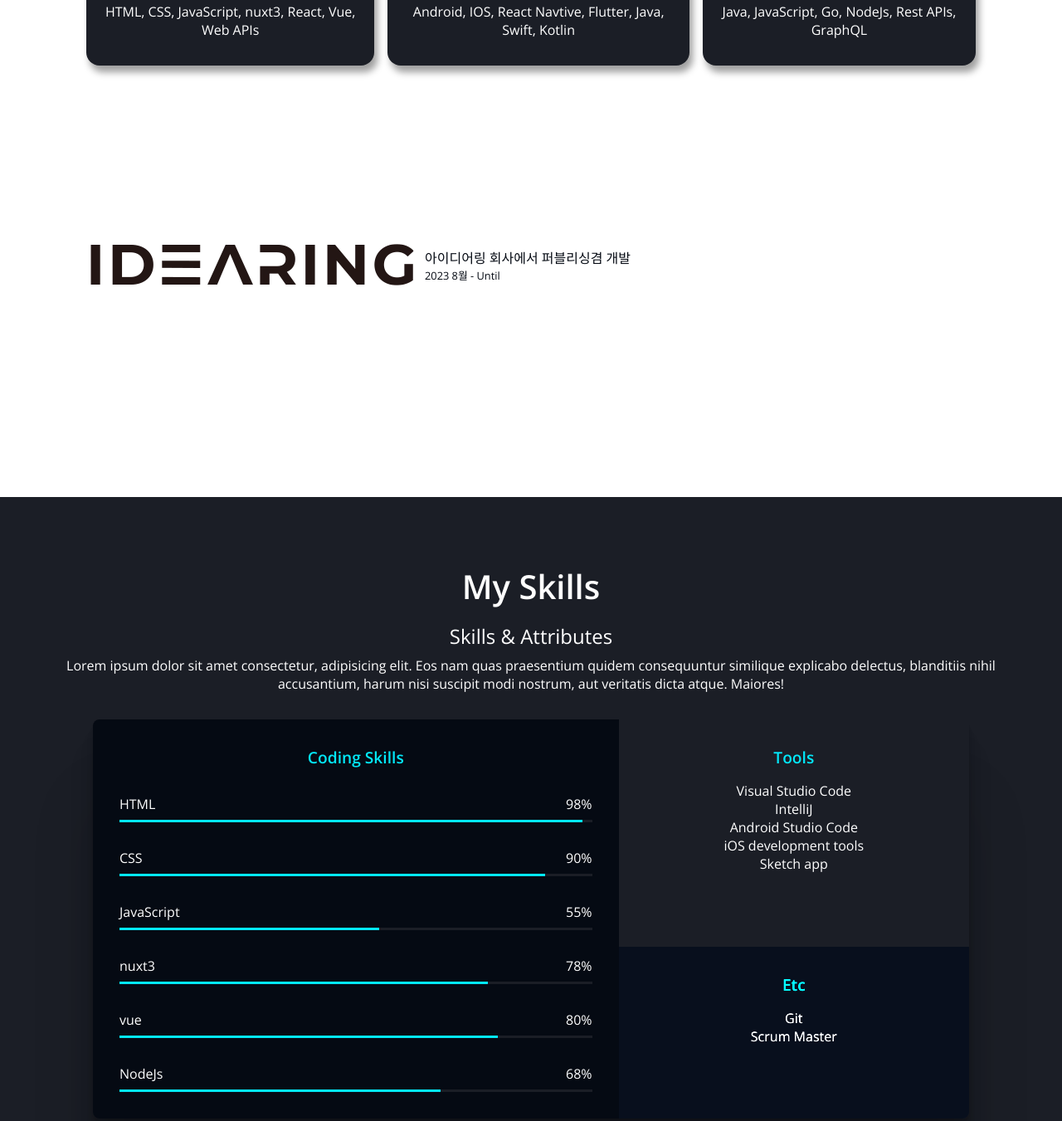
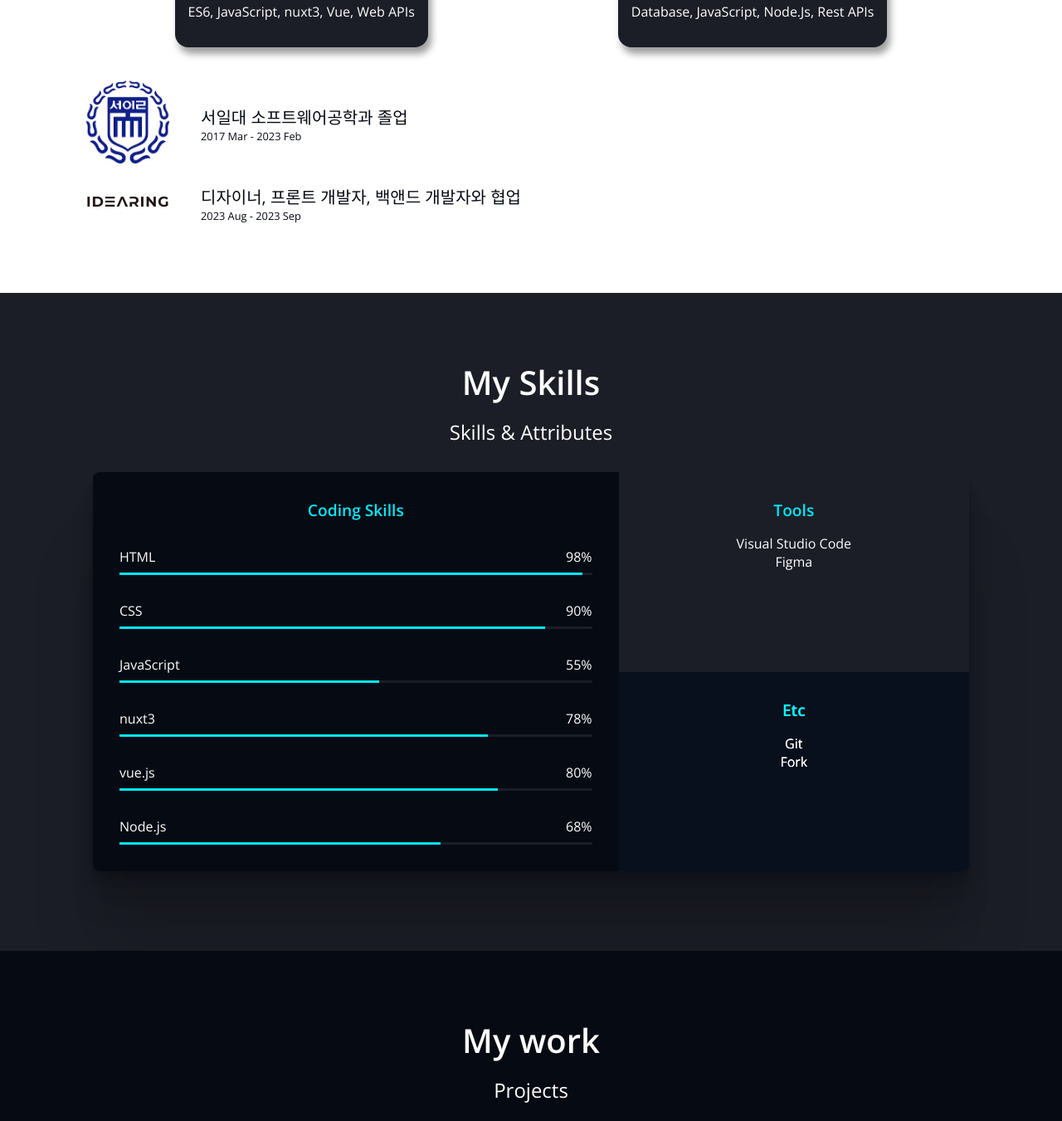
Before and after one commit to dr4549/portfolio1, a plain HTML site: page index.html in a window 1280 px wide. Shown: the part 1123-2474 px from the top of the page at 83% size. Drawn offline with nearby package versions, Linux system fonts and the light colour scheme.

Commit message:
홈 수정

```diff
--- a/css/style.css
+++ b/css/style.css
@@ -188,7 +188,7 @@ button:focus {
 /* About */
 .majors {
   display: flex;
-  justify-content: space-between;
+  justify-content: space-around;
   gap: 1rem;
   margin: 2.5rem 0;
 }
@@ -222,7 +222,19 @@ button:focus {
 .jobs {
   text-align: start;
 }
-
+.job__img {
+    margin: 0 30px 0 0;
+}
+.seoil {
+    width: 100px;
+    height: 100px;
+    object-fit: cover;
+}
+.idearing {
+    width: 100px;
+    height: 50px;
+    object-fit: cover;
+}
 .job {
   display: flex;
   align-items: center;
@@ -231,6 +243,7 @@ button:focus {
 }
 
 .job__name {
+    font-size: 1.25em;
   color: var(--color-primary);
 }
 
@@ -532,6 +545,7 @@ button:focus {
   }
 
   .major {
+    flex: 1;
     max-width: 25rem;
   }
 
--- a/index.html
+++ b/index.html
@@ -58,41 +58,45 @@
         <!-- About -->
         <section id="about" class="section max-container">
             <h2 class="title">About me</h2>
-            <p class="description">어필내용</p>
+            <p class="description">퍼블리셔와 개발자를 꿈꾸는 김정환입니다.</p>
             <ul class="majors">
                 <li class="major">
                     <i class="fa-brands fa-html5 major__icon" ></i>
                     <p class="major__title">Front-end</p>
-                    <p>HTML, CSS, JavaScript, nuxt3, React, Vue, Web APIs</p>
+                    <p>ES6, JavaScript, nuxt3,  Vue, Web APIs</p>
                 </li>
-                <li class="major">
+                <!-- <li class="major">
                     <i class="fa-solid fa-mobile major__icon"></i>
                     <p class="major__title">Mobile</p>
                     <p>Android, IOS, React Navtive, Flutter, Java, Swift, Kotlin</p>
-                </li>
+                </li> -->
                 <li class="major">
                     <i class="fa-solid fa-server major__icon"></i>
                     <p class="major__title">Back-end</p>
-                    <p>Java, JavaScript, Go, NodeJs, Rest APIs, GraphQL</p>
+                    <p>Database, JavaScript, Node.Js, Rest APIs</p>
                 </li>
             </ul>
             <ul class="jobs">
-                <li class="job"><img class="idearing"  src="images/jobs/idearing.webp" alt="idearing logo">
+                    <li class="job">
+                        <div class="job__img">
+                            <img class="seoil" src="images/jobs/seoil.webp" alt="idearing logo">
+                         </div>
                 <div>
-                    <p  class="job__name">아이디어링 회사에서 퍼블리싱겸 개발</p>
-                    <p class="job__period">2023 8월 - Until</p>
+                    <p class="job__name">서일대 소프트웨어공학과 졸업</p>
+                    <p class="job__period">2017 Mar - 2023 Feb</p>
                 </div>
                 </li>
-                <!-- <li class="job"><img src="images/jobs/samsung.png" alt="samsung logo">
+
+                    <li class="job">
+                        <div class="job__img">
+                            <img class="idearing" src="images/jobs/idearing.webp" alt="idearing logo">
+                         </div>
                 <div>
-                    <p>
-                        Samung as Software Engineer
-                    </p>
-                    <p>
-                        2014 Sept -2019 Oct
-                    </p>
+                    <p class="job__name">디자이너, 프론트 개발자, 백앤드 개발자와 협업</p>
+                    <p class="job__period">2023 Aug - 2023 Sep</p>
                 </div>
-                </li> -->
+                </li>
+
             </ul>
         </section>
         <!-- Skills -->
@@ -100,10 +104,6 @@
          <div class="max-container">
             <h2 class="title">My Skills</h2>
             <p class="description">Skills & Attributes</p>
-            <p>Lorem ipsum dolor sit amet consectetur, adipisicing elit.
-                 Eos nam quas praesentium quidem consequuntur similique explicabo
-                 delectus, blanditiis nihil accusantium, harum nisi suscipit modi
-                 nostrum, aut veritatis dicta atque. Maiores!</p>
                  <div class="skills">
                     <section class="skills__coding">
                         <h3 class="skills__title">Coding Skills</h3>
@@ -146,7 +146,7 @@
                             </li>
                             <li class="bar">
                                 <div class="bar__metadata">
-                                    <span>vue</span>
+                                    <span>vue.js</span>
                                     <span>80%</span>
                                 </div>
                                 <div class="bar__bg">
@@ -155,7 +155,7 @@
                             </li>
                             <li class="bar">
                                 <div class="bar__metadata">
-                                    <span>NodeJs</span>
+                                    <span>Node.js</span>
                                     <span>68%</span>
                                 </div>
                                 <div class="bar__bg">
@@ -168,18 +168,14 @@
                         <h3 class="skills__title">Tools</h3>
                         <ul>
                             <li>Visual Studio Code</li>
-                            <li>IntelliJ</li>
-                            <li>Android Studio Code</li>
-                            <li>iOS development tools</li>
-                            <li>Sketch app</li>
+                            <li>Figma</li>
                         </ul>
                     </section>
                     <section class="skills__etc">
                         <h3 class="skills__title">Etc</h3>
                         <ul>
                             <li>Git</li>
-                            <li>Scrum Master</li>
-                            <li></li>
+                            <li>Fork</li>
                         </ul>
                     </section>
                  </div>
@@ -256,10 +252,9 @@
             </ul>
            </div>
         </section>
-        <!-- Testimonials -->
+        <!-- Testimonials
         <section id="testimonial" class="section max-container">
             <h2 class="title">Testimonial</h2>
-            <p class="description">See what whey say about me</p>
             <ul class="testimonials">
                 <li class="testimonial">
                     <img src="images/testimonials/people1.webp" alt="people1" class="testimonial__img">
@@ -288,7 +283,7 @@
                 </div>
                 </li>
             </ul>
-        </section>
+        </section> -->
         <!-- Arrow up -->
         <aside>
             <a class="arrow-up" href="#home" title="back to top"><i class="fa-solid fa-arrow-up"></i>
--- a/src/main.js
+++ b/src/main.js
@@ -2,10 +2,18 @@
 const header = document.querySelector('.header');
 const headerHeight =header.getBoundingClientRect().height;
 document.addEventListener('scroll',() =>{
-    console.log(window.scrollY);
+    //Header에 페이지 아래로 스크롤시 다크 스타일링 적용
     if(window.scrollY > headerHeight ) {
         header.classList.add('header--dark');
     } else {
         header.classsList.remove('header--dark');
     }
 })
+
+//Home 섹션을 아래로 스크롤시 투명하게처리함
+const home =document.querySelector('.home__container');
+const homeHeight = home.offsetHeight;
+document.addEventListener('scroll',()=> {
+    console.log(1 - window.scroolY/ homeHeight);
+    home.style.opacity = 1 - window.scroolY/ homeHeight;
+});
```
Also changed, not shown: images/jobs/samsung.png (deleted), images/jobs/seoil.webp (added).
